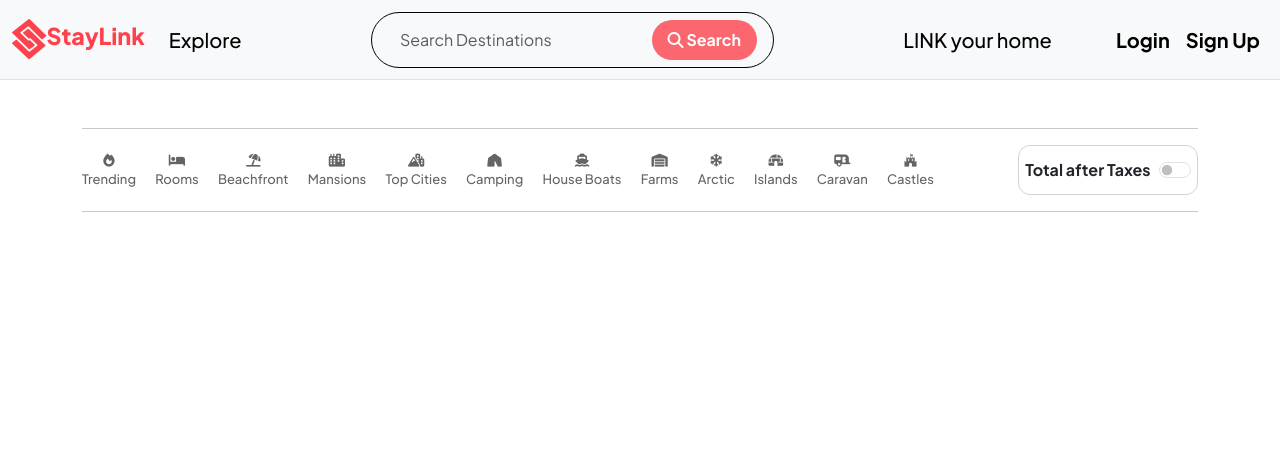
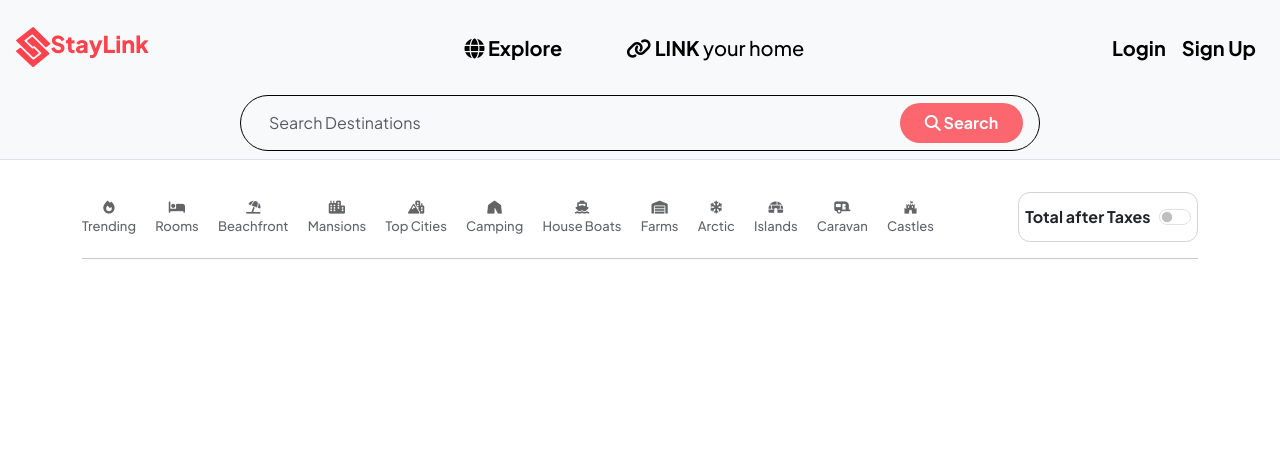
Before and after one commit to VasuTYAGII/StayLink, a Node server app: page /listings in a window 1280 px wide. Shown: the top 452 px of the page. Run offline with Node 20, Linux system fonts and the light colour scheme; data that the repository does not hold is empty; some libraries are stand-ins or nearby versions.

Commit message:
FrontEnd Modified

```diff
--- a/public/css/style.css
+++ b/public/css/style.css
@@ -12,12 +12,11 @@ body{
     flex: 1;
 }
 
-
-
 /* nav info */
 .navbar{
-    height: 5rem;
+    height: 10rem;
     display: flex;
+    flex-direction: column;
     align-items: center;
     background-color: white !important;
 }
@@ -41,6 +40,14 @@ body{
     color: black !important;
 }
 
+.search-option{
+    padding:0rem 1rem ;
+    border: 1px solid black;
+    height: 3.5rem;
+    align-content: center;
+    border-radius: 2rem;
+    width: 50rem;
+}
 .search-btn{
     color: white !important;
     background-color: #fe424d !important;
@@ -53,18 +60,19 @@ body{
     opacity: 1;
 }
 .search-bar{
-    border: none !important;
+    width: 10rem;
+    border:none !important;
     outline: none !important;
     box-shadow: none !important;
     text-decoration: none;
     background-color: #F8F9fA !important;
 }
-.search-option{
-    padding:0rem 1rem ;
-    border: 1px solid black;
-    height: 3.5rem;
-    align-content: center;
-    border-radius: 2rem;
+
+.upper-part{
+    display: flex !important;
+    justify-content: space-between !important;
+    align-items: center !important;
+    width: 100%;
 }
 
 
--- a/routes/listings.js
+++ b/routes/listings.js
@@ -1,6 +1,6 @@
 const express = require("express");
 const router=express.Router();
-const AsyncWrap=require('../utilities/asyncWrap.js');
+const AsyncWrap=require('../utilities/AsyncWrap.js');
 const {isLoggedin , isOwner , validateListing}=require("../middleware.js");
 const listingController = require("../controllers/listing.js");
 const multer  = require('multer')
--- a/views/includes/footer.ejs
+++ b/views/includes/footer.ejs
@@ -1,7 +1,7 @@
 <div class="footer border-top mt-3 pt-3 pb-3">
     <div class="icons">
-        <a class="icon" href=""><i class="fa-brands fa-square-instagram"></i></a>
-        <a class="icon" href=""><i class="fa-brands fa-square-x-twitter"></i></a>
+        <a class="icon" href="https://www.instagram.com/airbnb/"><i class="fa-brands fa-square-instagram"></i></a>
+        <a class="icon" href="https://x.com/airbnb?lang=en"><i class="fa-brands fa-square-x-twitter"></i></a>
         <a class="icon" href="http://www.linkedin.com/in/vasutyagi270303"><i class="fa-brands fa-linkedin"></i></a>
     </div>
     <div class="copyright">&copy;StayLink Private Limited</div>
--- a/views/includes/nav.ejs
+++ b/views/includes/nav.ejs
@@ -1,6 +1,8 @@
 <nav class="navbar navbar-expand-md bg-body-tertiary sticky-top border-bottom ">
-    <div class="container-fluid">
-      <div class="d-flex stayLink-logo">
+
+      <div class="collapse navbar-collapse upper-part mb-3 mt-2 " id="navbarSupportedContent">
+
+        <div class="d-flex stayLink-logo ms-3">
           <a href="/listings" class="brandLogo"><i class="fa-brands fa-staylinked"></i></a>
         <div class="me-3"><a href="/listings" class="staylinked">StayLink</a></div>
         <button class="navbar-toggler" type="button" data-bs-toggle="collapse" data-bs-target="#navbarSupportedContent" aria-controls="navbarSupportedContent" aria-expanded="false" aria-label="Toggle navigation">
@@ -8,27 +10,19 @@
         </button>
         </div>
 
-      <div class="collapse navbar-collapse" id="navbarSupportedContent">
-        <div>
-          <ul class="navbar-nav me-auto mb-2 mb-lg-0">
+        <div class="">
+          <ul class="navbar-nav">
+            <li class="nav-item me-5">
+              <a class="nav-link" href="/listings"><i class="fa-solid fa-globe"></i> <b>Explore</b></a>
+            </li>
             <li class="nav-item">
-              <a class="nav-link" href="/listings">Explore</a>
+              <a class="nav-link" href="/listings/new"><i class="fa-solid fa-link"></i> <b>LINK</b> your home</a>
             </li>
             </ul>
         </div>
 
-        <div class="ms-auto search-option">
-          <form class="d-flex">
-            <input class="form-control me-2 search-bar" type="search" placeholder="Search Destinations" aria-label="Search">
-            <button class="btn search-btn" type="submit"><i class="fa-solid fa-magnifying-glass"></i><b> Search</b></button>
-          </form>
-        </div>
-
-        <div class="ms-auto">
+        <div class="me-3">
           <ul class="navbar-nav">
-            <li class="nav-item me-5">
-              <a class="nav-link" href="/listings/new">LINK your home</a>
-            </li>
             <% if(!currentUser) { %>
                 <li class="nav-item">
                 <a class="nav-link" href="/login"><b>Login</b></a>
@@ -45,5 +39,11 @@
           </ul>
         </div>
       </div>
+
+    <div class="search-option lower-part">
+      <form class="d-flex">
+        <input class="form-control me-2 search-bar" type="search" placeholder="Search Destinations" aria-label="Search">
+        <button class="btn search-btn" type="submit"><i class="fa-solid fa-magnifying-glass"></i><b> Search</b></button>
+      </form>
     </div>
   </nav>
--- a/views/listing/allroutes.ejs
+++ b/views/listing/allroutes.ejs
@@ -1,7 +1,7 @@
 <% layout('/layouts/boilerplate') %>
 <!-- <h2 class="mt-3 mb-5 common-heading">All Listings</h2>     -->
  <body>
-<hr>
+<!-- <hr> -->
 <div class="filters mb-3 ">
   <div class="filter">
     <div class="filter-icon"><i class="fa-solid fa-fire"></i></div>
--- a/views/listing/show.ejs
+++ b/views/listing/show.ejs
@@ -79,7 +79,7 @@
         { %>
             <div class="card col-5 ms-3 mb-3">
                 <div class="card-body">
-                  <h5 class="card-title"><b>@<%= review.author.username %></b></h5>
+                  <h5 class="card-title"><b><i class="fa-solid fa-user"></i> <%= review.author.username %></b></h5>
                   <p class="starability-result" data-rating="<%= review.rating %>"> </p>
                   <p class="card-text"> <b>Comment : </b><%= review.comment %> </p>
                 </div>
```
Lines whose indentation alone changed are shown as unchanged.
